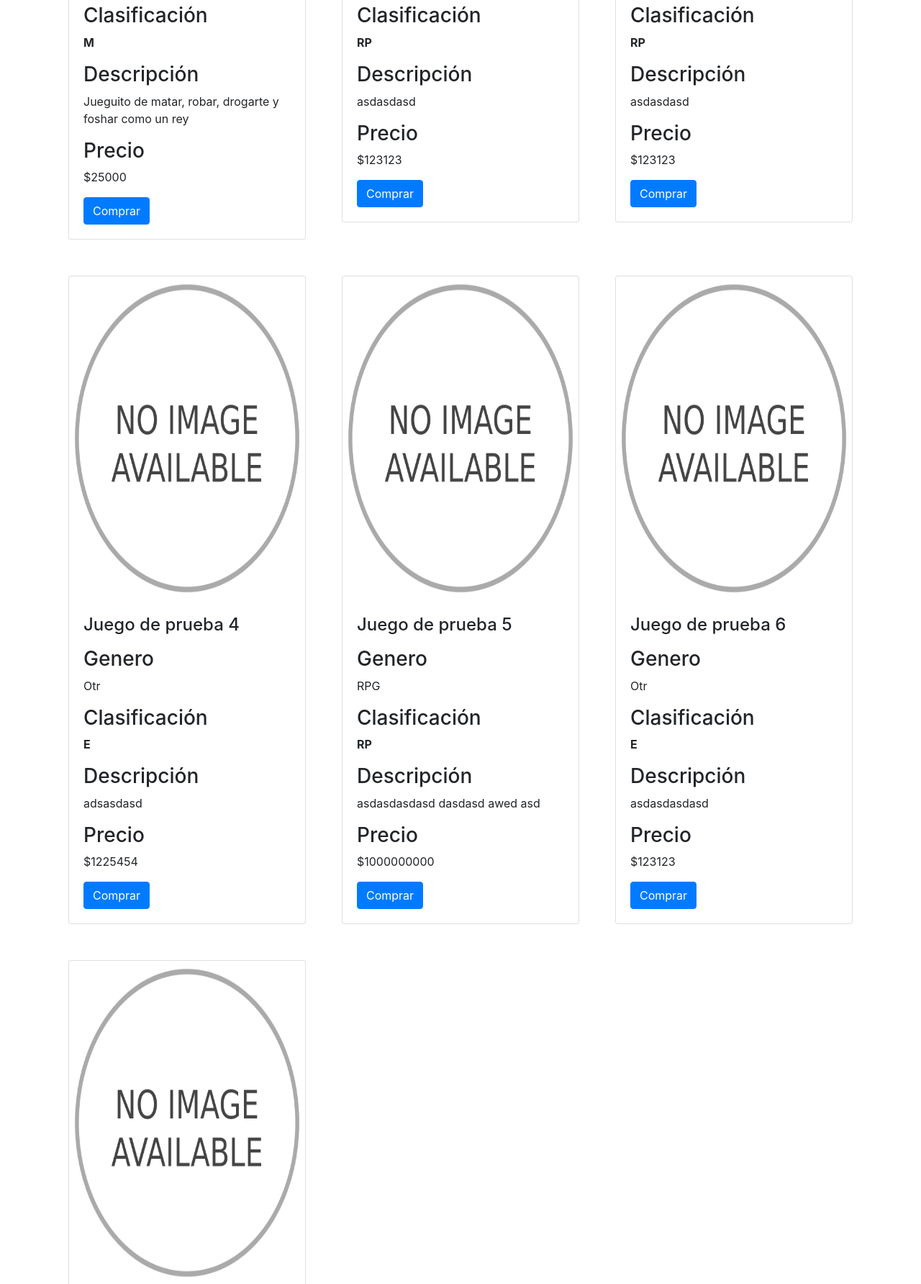
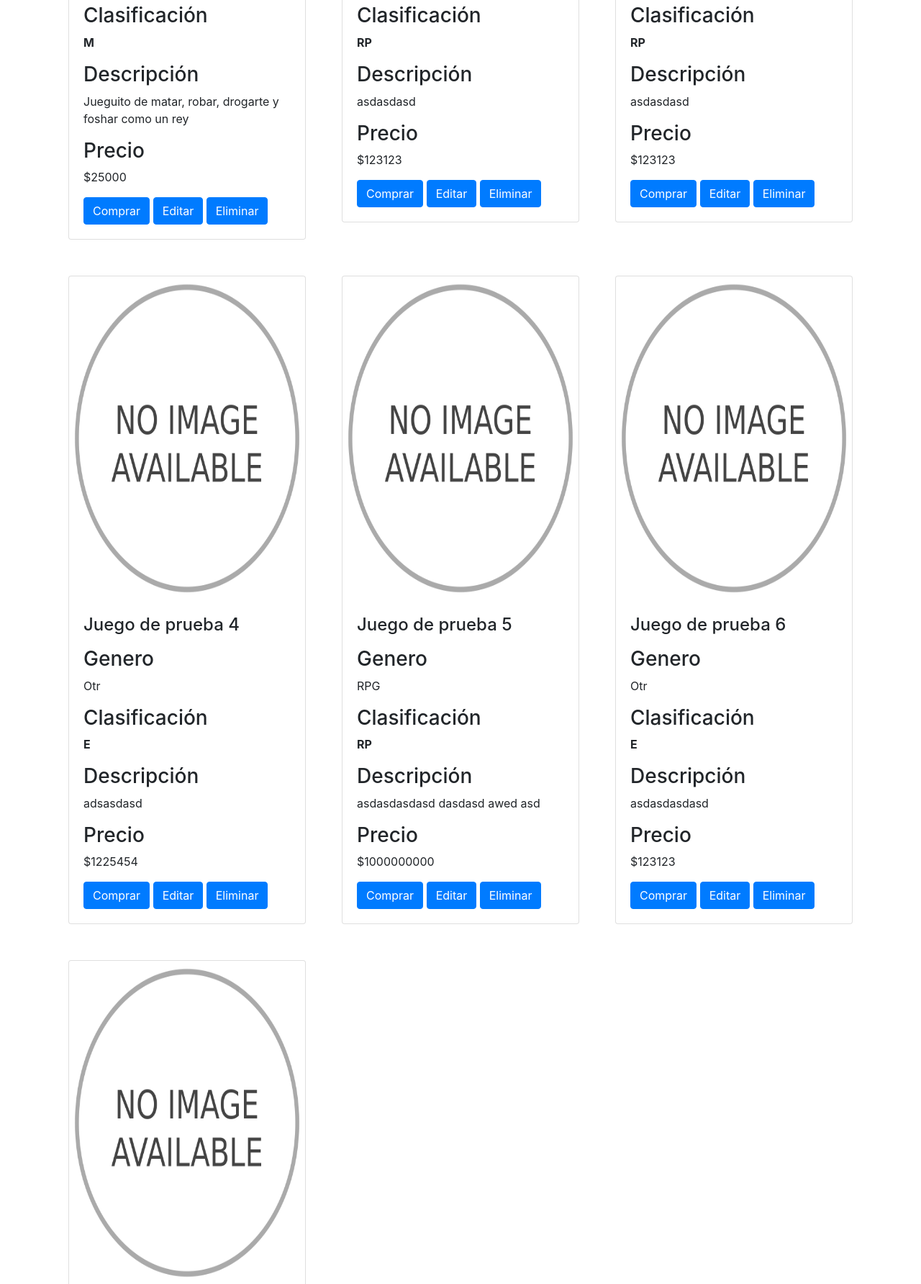
Before and after one commit to JoseCavada/Fase2CavadaNievaPereira002, a Django app: page /catalog/ofertas/ in a window 1280 px wide. Shown: the part 1493-3277 px from the top of the page at 72% size. Run offline with Django 3.2, Linux system fonts and the light colour scheme; data comes from the database, SQL or seed files in the repository; some libraries are stand-ins or nearby versions.

Commit message:
Agregado de botones a ofertas

```diff
--- a/locallibreria/catalog/templates/catalog/videojuego_detail.html
+++ b/locallibreria/catalog/templates/catalog/videojuego_detail.html
@@ -16,7 +16,8 @@
                 <p class="card-text"><h3>Clasificación</h3><strong>{{videojuego.ESRB}}</strong></p>
                 <p class="card-text"><h3>Descripción</h3>{{videojuego.descripcion}}</p>
                 <p class="card-text"><h3>Precio</h3> ${{videojuego.precio}}</p>
-                <a href="#" class="btn btn-primary">Comprar</a>
+                <a href="/catalog/videojuego/{{videojuego.id}}/update/" class="btn btn-primary">Editar</a>
+                <a href="/catalog/videojuego/{{videojuego.id}}/delete/" class="btn btn-primary">Eliminar</a>
               </div>
             </div>
           </div>
--- a/locallibreria/catalog/templates/ofertas.html
+++ b/locallibreria/catalog/templates/ofertas.html
@@ -63,7 +63,9 @@
                 <p class="card-text"><h3>Clasificación</h3><strong>{{videojuego.ESRB}}</strong></p>
                 <p class="card-text"><h3>Descripción</h3>{{videojuego.descripcion}}</p>
                 <p class="card-text"><h3>Precio</h3> ${{videojuego.precio}}</p>
-                <a href="#" class="btn btn-primary">Comprar</a>
+                <a href="" class="btn btn-primary">Comprar</a>
+                <a href="/catalog/videojuego/{{videojuego.id}}/update/" class="btn btn-primary">Editar</a>
+                <a href="/catalog/videojuego/{{videojuego.id}}/delete/" class="btn btn-primary">Eliminar</a>
               </div>
             </div>
           </div>
--- a/locallibreria/catalog/urls.py
+++ b/locallibreria/catalog/urls.py
@@ -6,12 +6,12 @@ urlpatterns = [
 	path('contacto/',views.contacto,name='contacto'),
 	path('registro',views.registrador,name='registrador'),
 	path('inicioSesion',views.iniciador,name='iniciador'),
-	path('videojuego/<pk>',views.VideojuegoDetailView.as_view(),name='videojuego_detail'),
+	path('videojuego/<str:pk>',views.VideojuegoDetailView.as_view(),name='videojuego_detail'),
 
 ]
 urlpatterns += [
 	path('videojuego/create/',views.VideojuegoCreate.as_view(),name='videojuego_create'),
-	path('videojuego/<pk>/update/',views.VideojuegoUpdate.as_view(),name='videojuego_update'),
-	path('videojuego/<pk>/delete/',views.VideojuegoDelete.as_view(),name='videojuego_delete'),
+	path('videojuego/<str:pk>/update/',views.VideojuegoUpdate.as_view(),name='videojuego_update'),
+	path('videojuego/<str:pk>/delete/',views.VideojuegoDelete.as_view(),name='videojuego_delete'),
 
 ]
```
